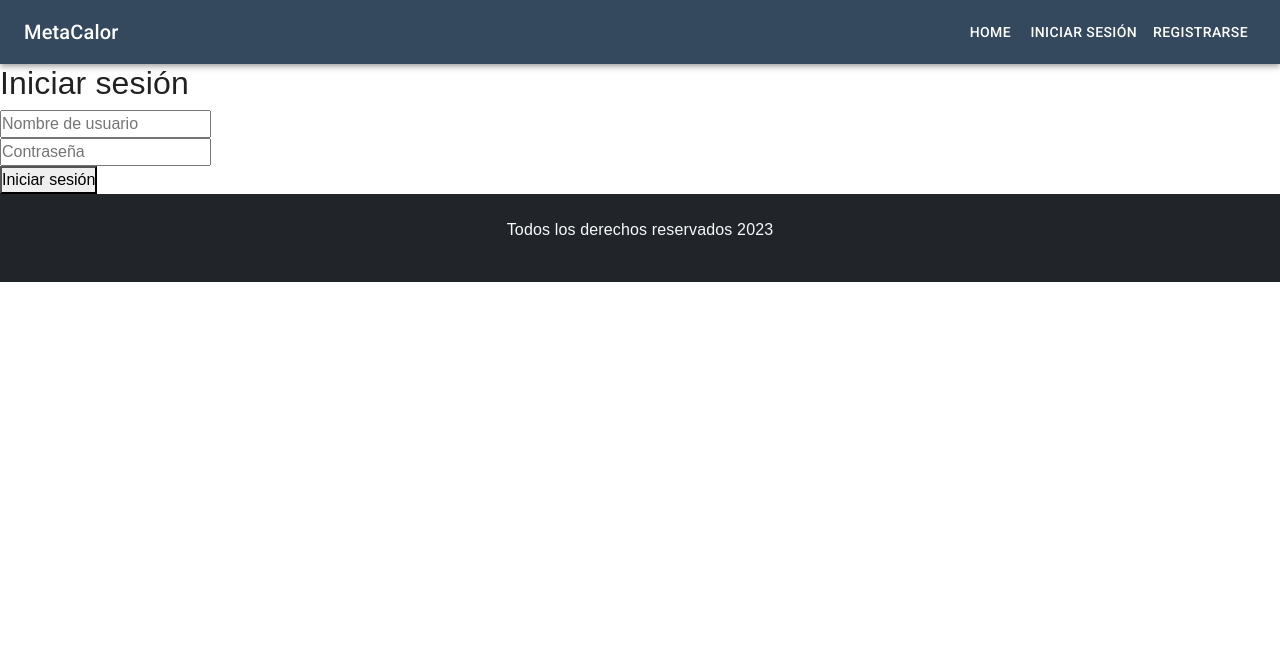
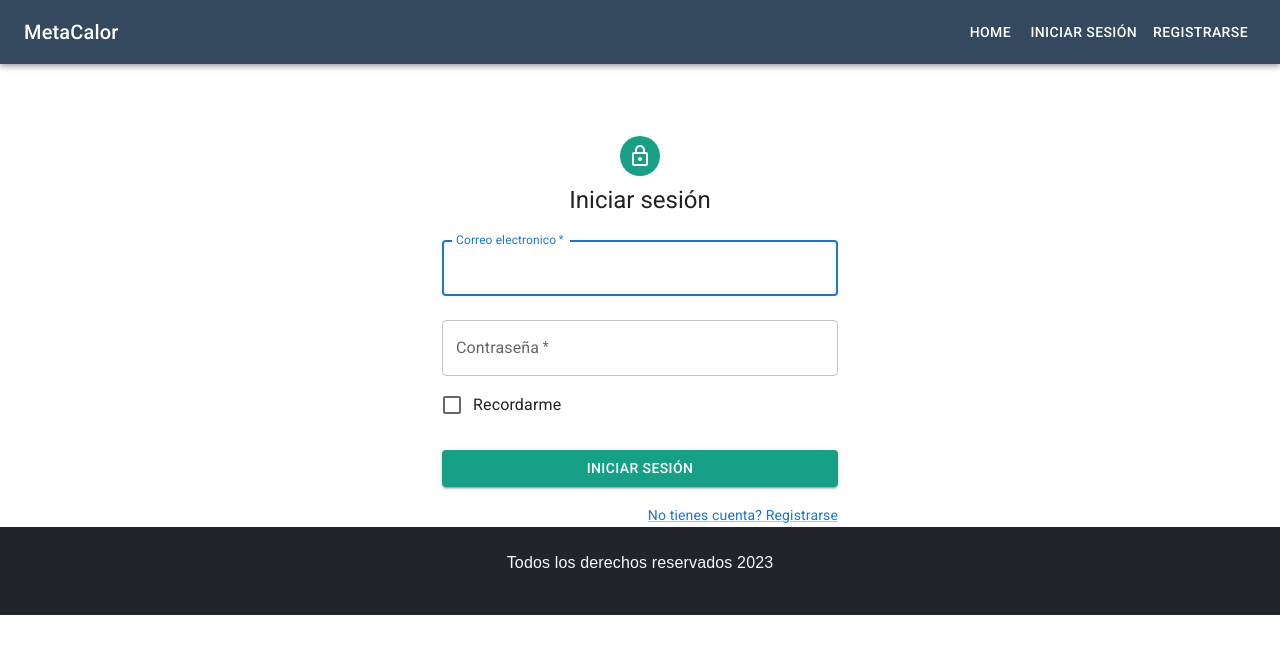
Before and after one commit to RaudelCasas1603/MetaCalor, a React (Create React App) app: page /login in a window 1280 px wide. Shown: the top 654 px of the page. Built offline with nearby package versions, Linux system fonts and the light colour scheme.

Commit message:
UI Login

```diff
--- a/src/Screens/Login.js
+++ b/src/Screens/Login.js
@@ -1,73 +1,169 @@
-import React, { Component } from 'react';
+// import React, { Component } from 'react';
 
-class Login extends Component {
-  constructor(props) {
-    super(props);
-    this.state = {
-      username: '',
-      password: '',
-    };
-    this.handleInputChange = this.handleInputChange.bind(this);
-    this.handleLogin = this.handleLogin.bind(this);
-  }
+// class Login extends Component {
+//   constructor(props) {
+//     super(props);
+//     this.state = {
+//       username: '',
+//       password: '',
+//     };
+//     this.handleInputChange = this.handleInputChange.bind(this);
+//     this.handleLogin = this.handleLogin.bind(this);
+//   }
 
-  handleInputChange(event) {
-    const { name, value } = event.target;
-    this.setState({
-      [name]: value,
+//   handleInputChange(event) {
+//     const { name, value } = event.target;
+//     this.setState({
+//       [name]: value,
+//     });
+//   }
+
+//   handleLogin() {
+//     // Aquí puedes agregar lógica para verificar las credenciales del usuario
+//     // Por ahora, simplemente mostraremos los datos ingresados en la consola.
+//     console.log('Usuario:', this.state.username);
+//     console.log('Contraseña:', this.state.password);
+//     const { username, password } = this.state;
+//     const url = `https://metacalor-e.000webhostapp.com/Access/login.php?nickname=${username}&passwd=${password}`;
+//     if(!username || !password){
+//       alert('Por favor, complete todos los campos.');
+//       return;
+//     }
+
+//     fetch(url)
+//       .then(response => response.text())
+//       .then(data => {
+//         console.log('Respuesta del servidor:', data);
+//       })
+//       .catch(error => {
+//         console.error('Error al enviar la solicitud:', error);
+//       });
+//   }
+
+//   render() {
+//     return (
+//       <div>
+//         <h2>Iniciar sesión</h2>
+//         <div>
+//           <input
+//             type="text"
+//             name="username"
+//             placeholder="Nombre de usuario"
+//             value={this.state.username}
+//             onChange={this.handleInputChange}
+//           />
+//         </div>
+//         <div>
+//           <input
+//             type="password"
+//             name="password"
+//             placeholder="Contraseña"
+//             value={this.state.password}
+//             onChange={this.handleInputChange}
+//           />
+//         </div>
+//         <div>
+//           <button onClick={this.handleLogin}>Iniciar sesión</button>
+//         </div>
+//       </div>
+//     );
+//   }
+// }
+
+// export default Login;
+
+import * as React from 'react';
+import Avatar from '@mui/material/Avatar';
+import Button from '@mui/material/Button';
+import CssBaseline from '@mui/material/CssBaseline';
+import TextField from '@mui/material/TextField';
+import FormControlLabel from '@mui/material/FormControlLabel';
+import Checkbox from '@mui/material/Checkbox';
+import Link from '@mui/material/Link';
+import Grid from '@mui/material/Grid';
+import Box from '@mui/material/Box';
+import LockOutlinedIcon from '@mui/icons-material/LockOutlined';
+import Typography from '@mui/material/Typography';
+import Container from '@mui/material/Container';
+import { createTheme, ThemeProvider } from '@mui/material/styles';
+
+const defaultTheme = createTheme();
+
+export default function Login() {
+  const handleSubmit = (event) => {
+    event.preventDefault();
+    const data = new FormData(event.currentTarget);
+    console.log({
+      email: data.get('email'),
+      password: data.get('password'),
     });
-  }
+  };
 
-  handleLogin() {
-    // Aquí puedes agregar lógica para verificar las credenciales del usuario
-    // Por ahora, simplemente mostraremos los datos ingresados en la consola.
-    console.log('Usuario:', this.state.username);
-    console.log('Contraseña:', this.state.password);
-    const { username, password } = this.state;
-    const url = `https://metacalor-e.000webhostapp.com/Access/login.php?nickname=${username}&passwd=${password}`;
-    if(!username || !password){
-      alert('Por favor, complete todos los campos.');
-      return;
-    }
+  return (
+    <ThemeProvider theme={defaultTheme}>
+      <Container component="main" maxWidth="xs">
+        <CssBaseline />
+        <Box
+          sx={{
+            marginTop: 8,
+            display: 'flex',
+            flexDirection: 'column',
+            alignItems: 'center',
+          }}
+        >
+           <Avatar sx={{ m: 1, backgroundColor: '#16A085' }}>
+            <LockOutlinedIcon />
+          </Avatar>
+          <Typography component="h1" variant="h5">
+            Iniciar sesión
+          </Typography>
+          <Box component="form" onSubmit={handleSubmit} noValidate sx={{ mt: 1 }}>
+            <TextField
+              margin="normal"
+              required
+              fullWidth
+              id="email"
+              label="Correo electronico"
+              name="email"
+              autoComplete="email"
+              type="email"
+              autoFocus
+            />
+            <TextField
+              margin="normal"
+              required
+              fullWidth
+              name="password"
+              label="Contraseña"
+              type="password"
+              id="password"
+              autoComplete="current-password"
+            />
+            <FormControlLabel
+              control={<Checkbox value="remember" color="primary" />}
+              label="Recordarme"
+            />
+            <Button
+              type="submit"
+              fullWidth
+              variant="contained"
+              sx={{ mt: 3, mb: 2, backgroundColor: '#16A085' }}
+            >
+              Iniciar sesión
+            </Button>
+            <Grid container>
+              <Grid item xs>
 
-    fetch(url)
-      .then(response => response.text())
-      .then(data => {
-        console.log('Respuesta del servidor:', data);
-      })
-      .catch(error => {
-        console.error('Error al enviar la solicitud:', error);
-      });
-  }
-
-  render() {
-    return (
-      <div>
-        <h2>Iniciar sesión</h2>
-        <div>
-          <input
-            type="text"
-            name="username"
-            placeholder="Nombre de usuario"
-            value={this.state.username}
-            onChange={this.handleInputChange}
-          />
-        </div>
-        <div>
-          <input
-            type="password"
-            name="password"
-            placeholder="Contraseña"
-            value={this.state.password}
-            onChange={this.handleInputChange}
-          />
-        </div>
-        <div>
-          <button onClick={this.handleLogin}>Iniciar sesión</button>
-        </div>
-      </div>
-    );
-  }
+              </Grid>
+              <Grid item>
+                <Link href="/signup" variant="body2">
+                  {"No tienes cuenta? Registrarse"}
+                </Link>
+              </Grid>
+            </Grid>
+          </Box>
+        </Box>
+      </Container>
+    </ThemeProvider>
+  );
 }
-
-export default Login;
```
